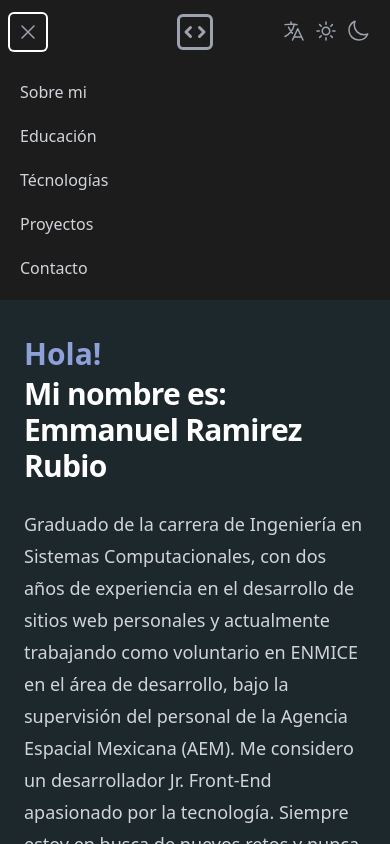
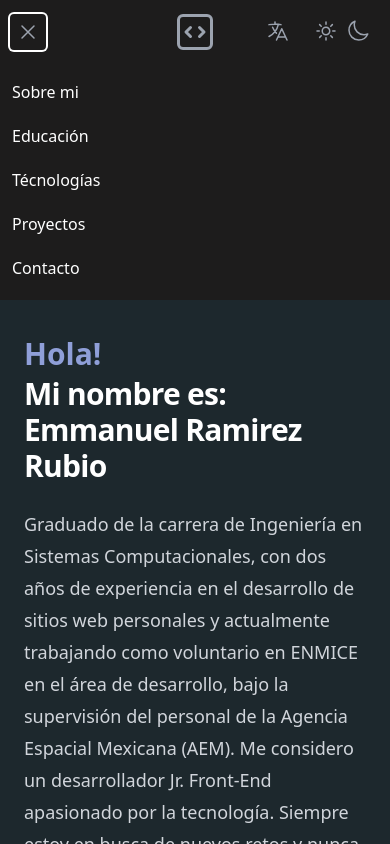
Before and after one commit to EmmanuelRamirezz/ProyectoSuito, a React (Vite) app: page / in a window 390 px wide. Both pictures are taken after a click on the button "Open main menu". Shown: the top 844 px of the page. Built offline with nearby package versions, Linux system fonts and the light colour scheme.

Commit message:
corrieccion de menu de navegacion

```diff
--- a/package.json
+++ b/package.json
@@ -14,7 +14,8 @@
     "@heroicons/react": "^2.0.18",
     "@tailwindcss/forms": "^0.5.3",
     "react": "^18.2.0",
-    "react-dom": "^18.2.0"
+    "react-dom": "^18.2.0",
+    "react-scroll": "^1.8.9"
   },
   "devDependencies": {
     "@types/react": "^18.0.28",
--- a/src/components/Contacto.jsx
+++ b/src/components/Contacto.jsx
@@ -89,7 +89,7 @@ export default function Contacto() {
   };
 
   return (
-    <div className="relative isolate bg-mainL dark:bg-mainD">
+    <div className="relative isolate bg-mainL dark:bg-mainD" id='contact'>
       <div className="mx-auto grid max-w-7xl grid-cols-1 lg:grid-cols-2">
         <div className="relative px-6 pb-20 pt-24 sm:pt-32 lg:static lg:px-8 lg:py-48">
           <div className="mx-auto max-w-xl lg:mx-0 lg:max-w-lg">
--- a/src/components/Educacion.jsx
+++ b/src/components/Educacion.jsx
@@ -157,7 +157,7 @@ export default function Educacion() {
   const [lan, setLan] = useContext(UserContext);
   return (
 
-    <div className="py-24 sm:py-32 bg-footerL dark:bg-footerD">
+    <div className="py-24 sm:py-32 bg-footerL dark:bg-footerD" id='education'>
       <a name='education' className='pt-24'></a>
       <div className="mx-auto max-w-7xl px-6 lg:px-8">
         <div className="mx-auto max-w-2xl text-center">
--- a/src/components/NavBar.jsx
+++ b/src/components/NavBar.jsx
@@ -1,4 +1,4 @@
-
+import { Link } from 'react-scroll';
 import { Disclosure, Menu, Transition } from '@headlessui/react'
 import { Bars3Icon, BellIcon, XMarkIcon } from '@heroicons/react/24/outline'
 import { useState, useContext } from 'react';
@@ -6,22 +6,23 @@ import { UserContext } from "../context/UserProvider";
 const htmlID = document.getElementById('htmlID');
 
 const navigationES = [
-  { name: 'Sobre mi', href: '#about', current: false },
-  { name: 'Educación', href: '#education', current: false },
-  { name: 'Técnologías', href: '#tecs', current: false },
-  { name: 'Proyectos', href: '#projects', current: false },
-  { name: 'Contacto', href: '#contact', current: false },
+  { name: 'Sobre mi', href: '#about', current: false, id: "about" },
+  { name: 'Educación', href: '#education', current: false, id: "education" },
+  { name: 'Técnologías', href: '#tecs', current: false, id: "techs" },
+  { name: 'Proyectos', href: '#projects', current: false, id: "projects" },
+  { name: 'Contacto', href: '#contact', current: false, id: "contact" },
 ]
 const navigationEN = [
-  { name: 'About', href: '#about', current: false },
-  { name: 'Education', href: '#education', current: false },
-  { name: 'Technologies', href: '#tecs', current: false },
-  { name: 'Projects', href: '#projects', current: false },
-  { name: 'Contact', href: '#contact', current: false },
+  { name: 'About', href: '#about', current: false, id: "about" },
+  { name: 'Education', href: '#education', current: false, id: "education" },
+  { name: 'Technologies', href: '#tecs', current: false, id: "techs" },
+  { name: 'Projects', href: '#projects', current: false, id: "projects" },
+  { name: 'Contact', href: '#contact', current: false, id: "contact" },
 ]
 function classNames(...classes) {
   return classes.filter(Boolean).join(' ')
 }
+
 export default function NavBar() {
   const [lan, setLan] = useContext(UserContext);
 
@@ -42,7 +43,7 @@ export default function NavBar() {
             <div className="relative flex h-16 items-center justify-between">
               <div className="absolute inset-y-0 left-0 flex items-center sm:hidden">
                 {/* Mobile menu button*/}
-                <Disclosure.Button className="inline-flex items-center justify-center rounded-md p-2  hover:bg-gray-800 hover:text-white focus:outline-none focus:ring-2 focus:ring-inset focus:ring-white text-black dark:text-gray-400">
+                <Disclosure.Button className="inline-flex items-center justify-center rounded-md p-2 focus:outline-none focus:ring-2 focus:ring-inset focus:ring-white hover:bg-gray-400 hover:text-white dark:text-gray-400 dark:hover:text-white ">
                   <span className="sr-only">Open main menu</span>
                   {open ? (
                     <XMarkIcon className="block h-6 w-6" aria-hidden="true" />
@@ -51,44 +52,54 @@ export default function NavBar() {
                   )}
                 </Disclosure.Button>
               </div>
-              <div className="flex flex-1 items-center justify-center sm:items-stretch sm:justify-start">
-                <div className="flex flex-shrink-0 items-center">
+              <div className="flex flex-1 items-center justify-evenly sm:items-stretch sm:justify-start">
+                <Link className="flex flex-shrink-0 items-center  hover:cursor-pointer" to="about" spy={true} smooth={true} offset={-50} duration={500}>
                   <svg xmlns="http://www.w3.org/2000/svg" fill="none" viewBox="0 0 24 24" strokeWidth="1.5" stroke="currentColor" className="w-12 h-12 text-black dark:text-gray-400">
                     <path strokeLinecap="round" strokeLinejoin="round" d="M14.25 9.75L16.5 12l-2.25 2.25m-4.5 0L7.5 12l2.25-2.25M6 20.25h12A2.25 2.25 0 0020.25 18V6A2.25 2.25 0 0018 3.75H6A2.25 2.25 0 003.75 6v12A2.25 2.25 0 006 20.25z" />
                   </svg>
-
-                </div>
+                </Link>
                 <div className="hidden sm:ml-6 sm:block">
-                  <div className="flex space-x-4">
+                  <div className = "flex space-x-4 max-md:space-x-1">
                     {/* Toggle idioma navbar */}
                     {
                       lan ?
                         navigationEN.map((item) => (
-                          <a
+                          <Link
+                            to={item.id}
+                            spy={true}
+                            smooth={true}
+                            offset={50}
+                            duration={500}
                             key={item.name}
                             href={item.href}
                             className={classNames(
-                              item.current ? 'bg-gray-900 text-black dark:text-gray-400' : 'dark:text-gray-300 hover:bg-gray-400 hover:text-white',
+                            item.current ? 'underline underline-offset-8 decoration-buttons decoration-2 text-black dark:text-white' : 'dark:text-gray-300 hover:bg-gray-400 hover:text-white',
+                              'rounded-md px-3 py-2 text-sm font-medium'
+                            )}
+                            aria-current={item.current ? 'true' : undefined}
+                          >
+                            {item.name}
+                          </Link>
+                        ))
+                        :
+                        navigationES.map((item) => (
+                          <Link
+                            to={item.id}
+                            spy={true}
+                            smooth={true}
+                            offset={50}
+                            duration={500}
+
+                            key={item.name}
+                            href={item.href}
+                            className={classNames(
+                              item.current ? 'underline underline-offset-8 decoration-buttons decoration-2 text-black dark:text-white' : 'dark:text-gray-300 hover:bg-gray-400 hover:text-white',
                               'rounded-md px-3 py-2 text-sm font-medium'
                             )}
                             aria-current={item.current ? 'page' : undefined}
                           >
                             {item.name}
-                          </a>
-                        ))
-                        :
-                        navigationES.map((item) => (
-                          <a
-                            key={item.name}
-                            href={item.href}
-                            className={classNames(
-                              item.current ? 'bg-gray-900 text-black dark:text-gray-400' : 'dark:text-gray-300 hover:bg-gray-400 hover:text-white',
-                              'rounded-md px-3 py-2 text-sm font-medium'
-                            )}
-                            aria-current={item.current ? 'page' : undefined}
-                          >
-                            {item.name}
-                          </a>
+                          </Link>
                         ))
 
                     }
@@ -109,7 +120,7 @@ export default function NavBar() {
                   </button>
                 </div>
                 {/* Light and dark mode button */}
-                <div onClick={clickHandler} className='rounded-3xl hover:bg-gray-400 hover:text-white dark:text-gray-400 dark:hover:text-white text-black'
+                <div onClick={clickHandler} className='rounded-3xl hover:bg-gray-400 hover:text-white dark:text-gray-400 dark:hover:text-white text-black max-sm:ml-4'
                 >
                   {lightMode ? htmlID.classList.remove('dark') : htmlID.classList.add('dark')}
                   {/* Light Mode */}
@@ -138,35 +149,48 @@ export default function NavBar() {
             </div>
           </div>
           <Disclosure.Panel className="sm:hidden">
-            <div className="space-y-1 px-2 pb-3 pt-2">
+            <div className="space-y-1 px-0 pb-3 pt-2">
               {lan ?
                 navigationEN.map((item) => (
+
                   <Disclosure.Button
                     key={item.name}
-                    as="a"
-                    href={item.href}
                     className={classNames(
-                      item.current ? 'bg-gray-900 text-white' : 'text-gray-300 hover:bg-gray-700 hover:text-white',
+                      item.current ? 'dark:bg-gray-700 dark:text-white text-black bg-mainL' : 'text-black dark:text-white hover:bg-gray-700 hover:text-white',
                       'block rounded-md px-3 py-2 text-base font-medium'
                     )}
                     aria-current={item.current ? 'page' : undefined}
                   >
-                    {item.name}
+                    <Link
+                      to={item.id}
+                      spy={true}
+                      smooth={true}
+                      offset={-50}
+                      duration={500}
+                    >
+                      {item.name}
+                    </Link>
                   </Disclosure.Button>
                 ))
                 :
                 navigationES.map((item) => (
                   <Disclosure.Button
                     key={item.name}
-                    as="a"
-                    href={item.href}
                     className={classNames(
-                      item.current ? 'bg-gray-900 text-white' : 'text-gray-300 hover:bg-gray-700 hover:text-white',
+                      item.current ? 'dark:bg-gray-700 dark:text-white text-black bg-mainL' : 'text-black dark:text-white hover:bg-gray-700 hover:text-white',
                       'block rounded-md px-3 py-2 text-base font-medium'
                     )}
                     aria-current={item.current ? 'page' : undefined}
                   >
-                    {item.name}
+                    <Link
+                      to={item.id}
+                      spy={true}
+                      smooth={true}
+                      offset={-50}
+                      duration={500}
+                    >
+                      {item.name}
+                    </Link>
                   </Disclosure.Button>
                 ))
               }
--- a/src/components/Proyectos.jsx
+++ b/src/components/Proyectos.jsx
@@ -170,7 +170,7 @@ const subTitle = "Projects that I have developed since 2020 where university, pe
 export default function Proyectos() {
   const [lan, setLan] = useContext(UserContext);
   return (
-    <div className="py-24 sm:py-32 bg-footerL dark:bg-footerD">
+    <div className="py-24 sm:py-32 bg-footerL dark:bg-footerD" id="projects">
       <div className="mx-auto max-w-7xl px-6 lg:px-8">
         <div className="mx-auto max-w-2xl lg:mx-0">
           <h2 className="text-3xl font-bold tracking-tight sm:text-4xl text-black dark:text-white">
--- a/src/components/SobreMi.jsx
+++ b/src/components/SobreMi.jsx
@@ -52,7 +52,7 @@ const myDescription = "Graduated from Computer Systems Engineering, with two yea
 export default function SobreMi() {
   const [lan, setLan] = useContext(UserContext);
   return (
-    <div className="overflow-hidden py-10 sm:py-32 bg-mainL dark:bg-mainD">
+    <div className="overflow-hidden py-10 sm:py-32 bg-mainL dark:bg-mainD" id='about'>
       <div className="mx-auto max-w-7xl px-6 lg:px-8">
         <div className="mx-auto grid max-w-2xl grid-cols-1 gap-x-8 gap-y-16 sm:gap-y-20 lg:mx-0 lg:max-w-none lg:grid-cols-2">
           <div className="lg:pr-8 lg:pt-4">
--- a/src/components/Tecnologias.jsx
+++ b/src/components/Tecnologias.jsx
@@ -100,7 +100,7 @@ const subTitle = "These are the technologies that I currently master and that ar
 export default function Tecnologias() {
   const [lan, setLan] = useContext(UserContext);
   return (
-    <div className="py-24 sm:py-32 bg-mainL dark:bg-mainD">
+    <div className="py-24 sm:py-32 bg-mainL dark:bg-mainD" id='techs'>
       <div className="mx-auto grid max-w-7xl gap-x-8 gap-y-20 px-6 lg:px-8 xl:grid-cols-3">
         <div className="max-w-2xl">
           <h2 className="text-3xl font-bold tracking-tight sm:text-4xl text-black dark:text-white">
```
Also changed, not shown: 1 other file (tests, documents, lock files or other folders).
